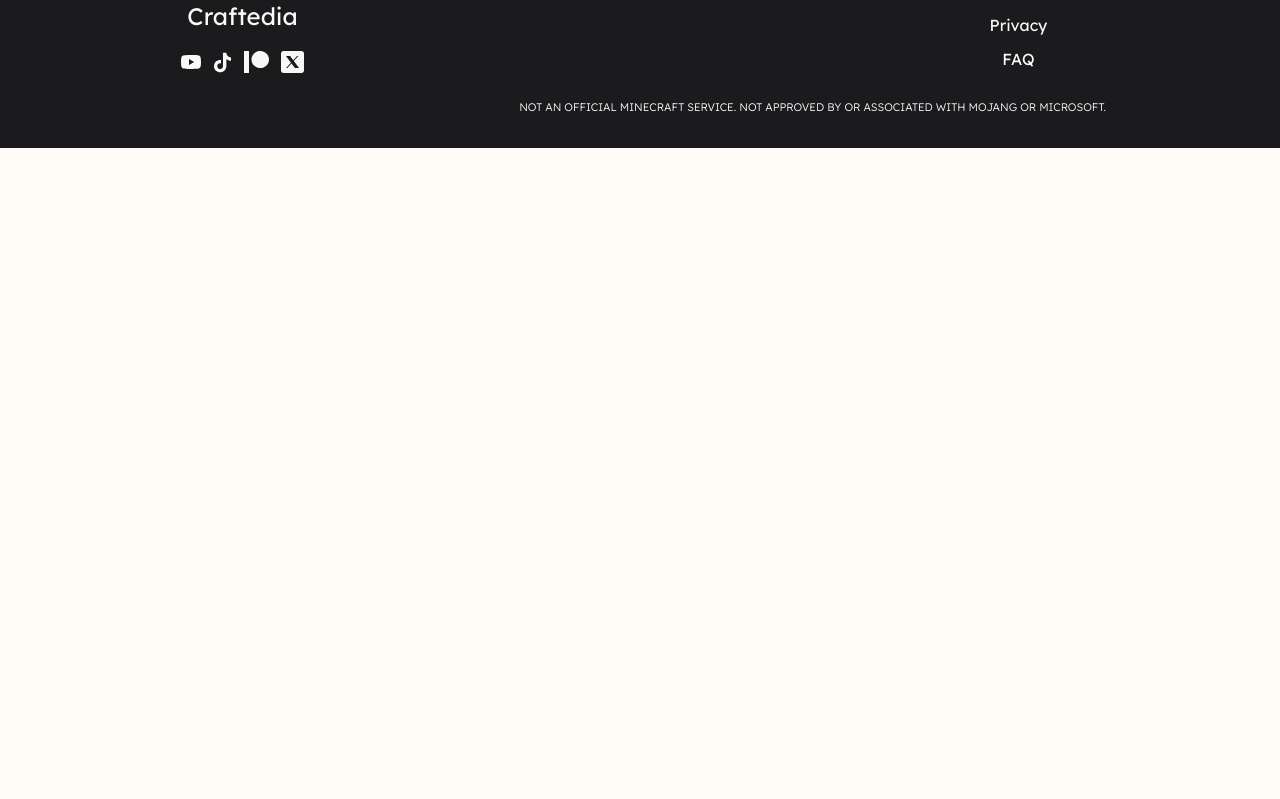
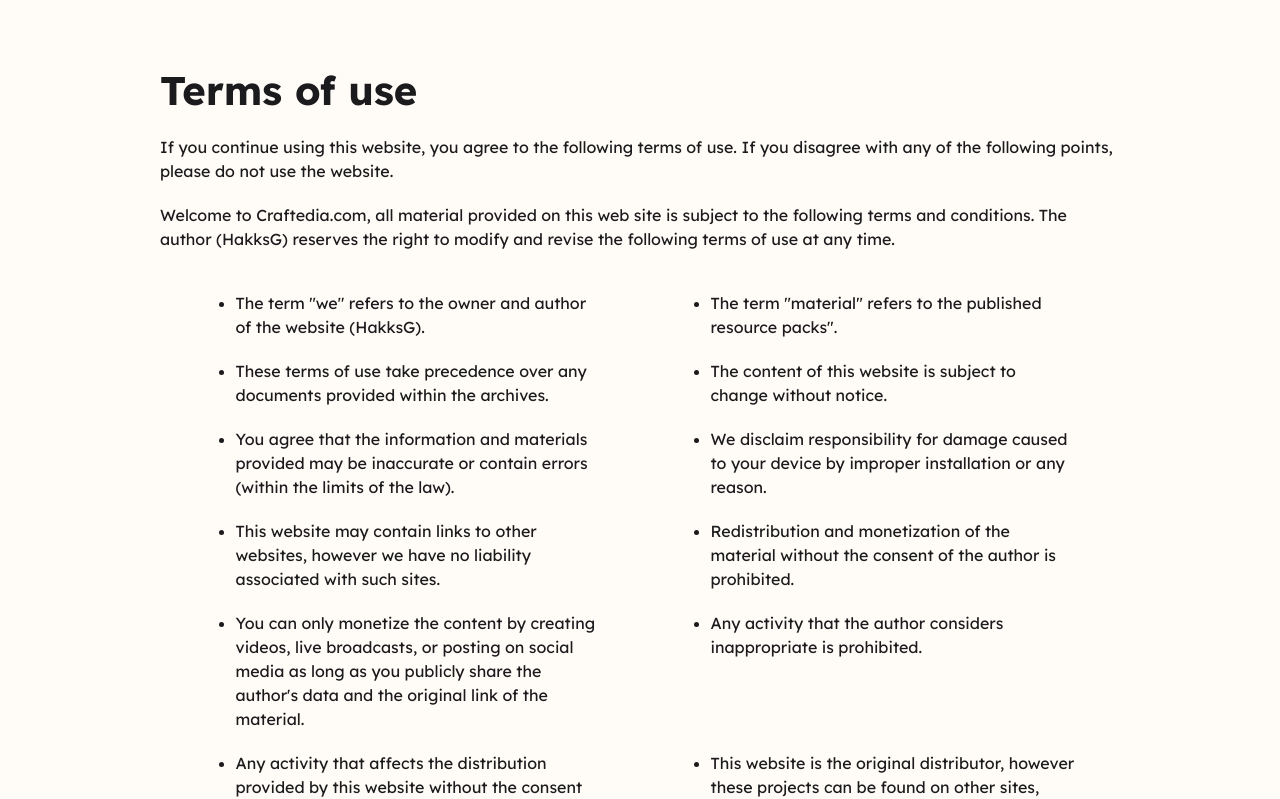
Before and after one commit to DaniielDz/craftedia, a React (Vite) app: page /terms-of-use in a window 1280 px wide. Shown: the part 381-1180 px from the top of the page. Before the commit the page ends 800 px from the top, so only its background shows below. Built offline with nearby package versions, Linux system fonts and the light colour scheme.

Commit message:
feat: add Terms page

```diff
--- /dev/null
+++ b/src/components/TopImageInfo.jsx
@@ -0,0 +1,13 @@
+import styles from "../styles/TopImageInfo.module.css";
+import roundedBg from "../assets/roundedBg.png";
+
+
+function TopImageInfo() {
+  return (
+    <section className={styles.imgSection}>
+      <img src={roundedBg} alt="imágen de fondo" />
+    </section>
+  );
+}
+
+export default TopImageInfo;
--- a/src/pages/FaqPage.jsx
+++ b/src/pages/FaqPage.jsx
@@ -1,5 +1,5 @@
+import TopImageInfo from "../components/TopImageInfo";
 import styles from "../styles/FaqPage.module.css";
-import roundedBg from "../assets/roundedBg.png";
 
 function FaqPage() {
   const textContain = [
@@ -36,9 +36,7 @@
 
   return (
     <>
-      <section className={styles.imgSection}>
-        <img src={roundedBg} alt="imágen de fondo" />
-      </section>
+      <TopImageInfo />
       <section className={styles.textSection}>
         <h1 className={styles.title}>Frequently Asked Questions</h1>
         <p className={styles.description}>
--- a/src/pages/PFPostDetail.jsx
+++ b/src/pages/PFPostDetail.jsx
@@ -1,5 +1,5 @@
 import styles from "../styles/PFPostDetail.module.css";
-import TopImage from "../components/TopImage";
+import TopImage from "../components/TopImagePost";
 import Carousel from "../components/Carousel";
 import skin from "../assets/skin.png";
 import Text from "../components/Text";
--- a/src/pages/RPPostDetail.jsx
+++ b/src/pages/RPPostDetail.jsx
@@ -3,7 +3,7 @@
 import styles from "../styles/RPPostDetail.module.css";
 import ProgressBar from "../components/ProgressBar";
 import Carousel from "../components/Carousel";
-import TopImage from "../components/TopImage";
+import TopImage from "../components/TopImagePost";
 import Text from "../components/Text";
 
 function PostDetail() {
--- a/src/pages/TermsPage.jsx
+++ b/src/pages/TermsPage.jsx
@@ -1,5 +1,49 @@
+import TopImageInfo from "../components/TopImageInfo";
+import styles from "../styles/TermsPage.module.css";
+
 function TermsPage() {
-    return ( <h1>Terms of use</h1> );
+    const textList = [
+        'The term "we" refers to the owner and author of the website (HakksG).',
+        'The term "material" refers to the published resource packs".',
+        'These terms of use take precedence over any documents provided within the archives.',
+        'The content of this website is subject to change without notice.',
+        'You agree that the information and materials provided may be inaccurate or contain errors (within the limits of the law).',
+        'We disclaim responsibility for damage caused to your device by improper installation or any reason.',
+        'This website may contain links to other websites, however we have no liability associated with such sites.',
+        'Redistribution and monetization of the material without the consent of the author is prohibited.',
+        "You can only monetize the content by creating videos, live broadcasts, or posting on social media as long as you publicly share the author's data and the original link of the material.",
+        'Any activity that the author considers inappropriate is prohibited.',
+        'Any activity that affects the distribution provided by this website without the consent or permission of the author is prohibited.',
+        'This website is the original distributor, however these projects can be found on other sites, always published by the original author.',
+        'It is prohibited to modify and redistribute the material provided on this website without the prior permission of the author, you can only do it for personal use.'
+    ]
+
+  return (
+    <>
+      <TopImageInfo />
+      <section className={styles.termsSection}>
+        <h1 className={styles.title}>Terms of use</h1>
+        <p className={styles.text}>
+          If you continue using this website, you agree to the following terms
+          of use. If you disagree with any of the following points, please do
+          not use the website.
+        </p>
+        <p className={styles.text}>
+          Welcome to Craftedia.com, all material provided on this web site is
+          subject to the following terms and conditions. The author (HakksG)
+          reserves the right to modify and revise the following terms of use at
+          any time.
+        </p>
+        <ul className={styles.list}>
+          {
+            textList.map((text, index) => (
+                <li className={styles.listItem} key={index}>{text}</li>
+            ))
+          }
+        </ul>
+      </section>
+    </>
+  );
 }
 
 export default TermsPage;
--- a/src/styles/FaqPage.module.css
+++ b/src/styles/FaqPage.module.css
@@ -1,16 +1,3 @@
-.imgSection {
-    max-width: 95%;
-    height: 18rem;
-    margin: 2rem auto 0;
-}
-
-.imgSection img {
-    width: 100%;
-    height: 100%;
-    object-fit: cover;
-    border-radius: 2rem;
-}
-
 .textSection {
     max-width: 90%;
     margin: 2rem auto;
@@ -50,13 +37,7 @@
 }
 
 @media (min-width: 768px) {
-    .imgSection {
-        max-width: 80%;
-        height: auto;
-        max-height: 36rem;
-    }
-
-    .textSection {
+   .textSection {
         max-width: 80%;
         margin: 10rem auto;
         padding: 4rem;
--- /dev/null
+++ b/src/styles/TermsPage.module.css
@@ -0,0 +1,60 @@
+.termsSection {
+    max-width: 90%;
+    margin: 3rem auto 0;
+    color: #1b1a1d;
+}
+
+.title {
+    font-size: 2.4rem;
+    font-weight: 700;
+    margin-bottom: 2rem;
+}
+
+.text {
+    font-size: 1.2rem;
+    margin-bottom: 2rem;
+    line-height: 150%;
+}
+
+.list {
+    margin-top: 4rem;
+    display: flex;
+    flex-direction: column;
+    gap: 2rem;
+    padding-left: 2rem;
+}
+
+.listItem {
+    list-style: disc !important;
+    font-size: 1.2rem;
+    line-height: 150%;
+}
+
+
+@media (min-width: 768px) {
+    .termsSection {
+        margin-top: 5%;
+        max-width: 75%;
+    }
+
+    .title {
+        font-size: 4rem;
+    }
+
+    .text {
+        font-size: 1.6rem;
+    }
+
+    .list {
+        display: grid;
+        grid-template-columns: 1fr 1fr;
+        justify-items: center;
+        gap: 2rem;
+        padding-left: 3rem;
+    }
+
+    .listItem {
+        width: 80%;
+        font-size: 1.6rem;
+    }
+}
--- /dev/null
+++ b/src/styles/TopImageInfo.module.css
@@ -0,0 +1,20 @@
+.imgSection {
+    max-width: 95%;
+    height: 18rem;
+    margin: 2rem auto 0;
+}
+
+.imgSection img {
+    width: 100%;
+    height: 100%;
+    object-fit: cover;
+    border-radius: 2rem;
+}
+
+@media (min-width: 768px) {
+    .imgSection {
+        max-width: 80%;
+        height: auto;
+        max-height: 36rem;
+    }
+}
```
Also changed, not shown: src/components/TopImagePost.jsx (renamed from src/components/TopImage.jsx).
